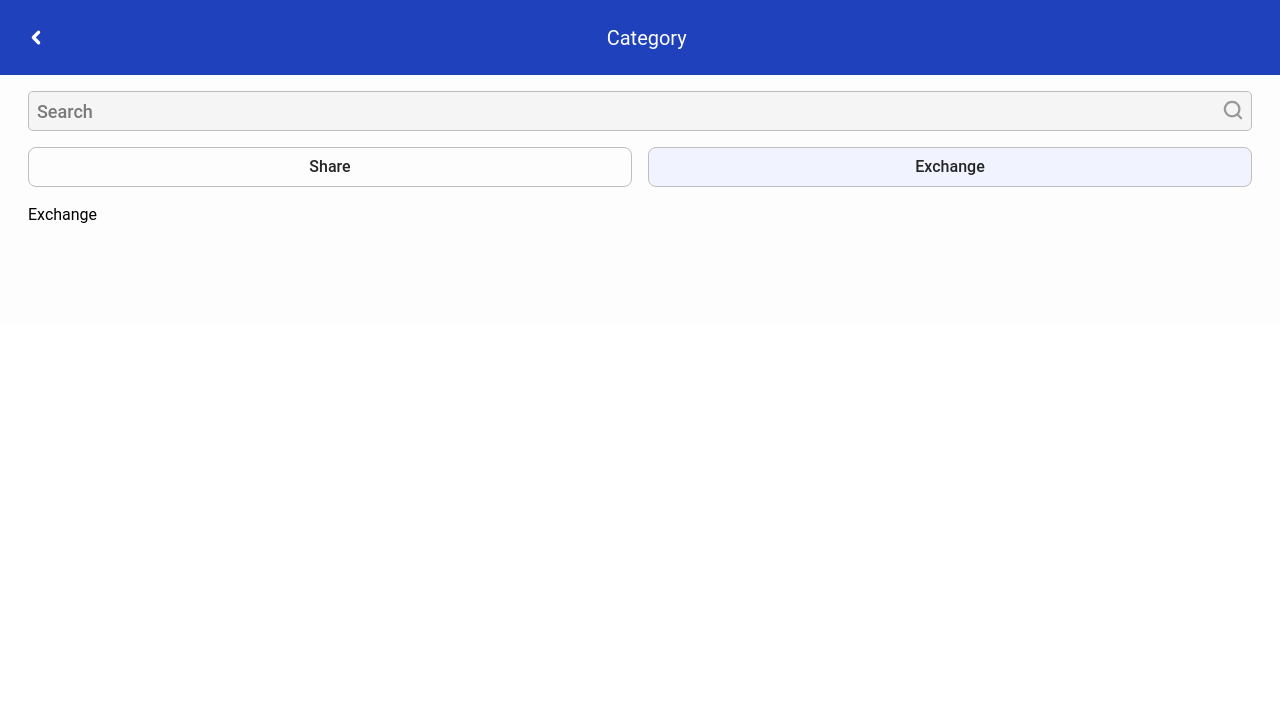
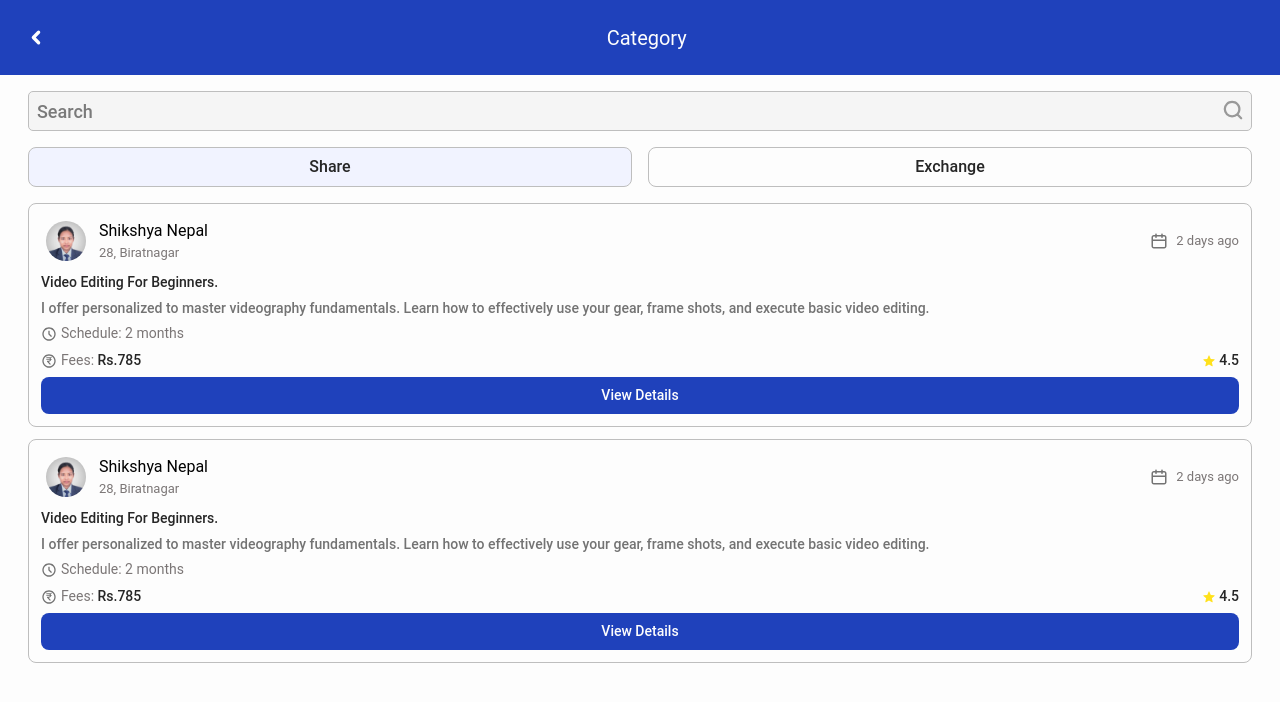
Before and after one commit to NilimaSardar/Skill_Sharing_Platform, a React (Vite) app in the folder Frontend/: page /dashboard/home/categories in a window 1280 px wide. Shown: the top 702 px of the page. Built offline with nearby package versions, Linux system fonts and the light colour scheme; no server answers; sample sign-in values are in the browser's storage.

Commit message:
made exchange component

```diff
--- a/Frontend/src/components/Home/Exchange.jsx
+++ b/Frontend/src/components/Home/Exchange.jsx
@@ -2,7 +2,125 @@
 
 const Exchange = () => {
   return (
-    <div>Exchange</div>
+  <div className='flex flex-col gap-3'>
+
+    <div className='border border-border rounded-lg p-3 flex flex-col gap-1.5'>
+      <div className='flex items-center justify-between'>
+        {/* Profile */}
+        <div className='flex items-center gap-2'>
+          <div className="relative w-[50px] h-[50px] flex items-center justify-center cursor-pointer">
+            <img
+              src="../../profile/Nilima.jpeg"
+              alt="user"
+              className="w-[40px] h-[40px] rounded-full object-cover"
+            />
+          </div>
+          <div>
+            <h3 className='font-serif text-[16px]'>Shikshya Nepal</h3>
+            <p className='font-serif text-[13px] text-[#7B7676]'>28, Biratnagar</p>
+          </div>
+        </div>
+
+        {/* Time */}
+        <div className='flex flex-col items-end'>
+          <div className='flex items-center'>
+              <img src="../../rating/Star.svg" alt=""/>
+              <p className='font-serif text-text font-[550] text-[14px]'>4.5</p>
+            </div>
+            <div className='flex items-center gap-2'>
+              <img src="../../images/Calender.svg" alt="" />
+              <p className='font-serif text-[13px] text-[#7B7676]'>2 days ago</p>
+            </div>
+          </div>
+        </div>
+
+        <h2 className='text-text text-[14px] font-[550]'>Video Editing For Beginners.</h2>
+
+        {/* Exchange Offers/Wants */}
+        <div className='flex items-center justify-between bg-primary-light px-3 py-2 my-1 rounded-lg'>
+          <div>
+            <p className='text-[#737373] text-[14px]'>Offers</p>
+            <p className='text-primary text-[14px]'>Videography</p>
+          </div>
+          <div className='flex flex-col items-center gap-2'>
+            <p className='bg-red-200 text-[10px] text-red-500 p-[3px] rounded-xs'>Expert</p>
+            <img src="../../images/exchange.svg" alt="" />
+          </div>
+          <div className='flex flex-col items-end'>
+            <p className='text-[#737373] text-[14px]'>Wants</p>
+            <p className='text-primary text-[14px]'>web development</p>
+          </div>
+        </div>
+
+        <p className='text-[#737373] mb-1 text-[14px] font-[500] text-justify w-full leading-4.5 tracking-normal'>I offer personalized to master videography fundamentals. Learn how to effectively use your gear, frame shots, and execute basic video editing.</p>
+
+        {/* Buttons */}
+        <div className='flex flex-col gap-2'>
+          <button type="submit" className='bg-primary text-white text-[14px] font-medium px-2 py-2 rounded-lg w-full'>
+            Propose Exchange
+          </button>
+        </div>
+    </div>
+
+    <div className='border border-border rounded-lg p-3 flex flex-col gap-1.5'>
+      <div className='flex items-center justify-between'>
+        {/* Profile */}
+        <div className='flex items-center gap-2'>
+          <div className="relative w-[50px] h-[50px] flex items-center justify-center cursor-pointer">
+            <img
+              src="../../profile/Nilima.jpeg"
+              alt="user"
+              className="w-[40px] h-[40px] rounded-full object-cover"
+            />
+          </div>
+          <div>
+            <h3 className='font-serif text-[16px]'>Shikshya Nepal</h3>
+            <p className='font-serif text-[13px] text-[#7B7676]'>28, Biratnagar</p>
+          </div>
+        </div>
+
+        {/* Time */}
+        <div className='flex flex-col items-end'>
+          <div className='flex items-center'>
+              <img src="../../rating/Star.svg" alt=""/>
+              <p className='font-serif text-text font-[550] text-[14px]'>4.5</p>
+            </div>
+            <div className='flex items-center gap-2'>
+              <img src="../../images/Calender.svg" alt="" />
+              <p className='font-serif text-[13px] text-[#7B7676]'>2 days ago</p>
+            </div>
+          </div>
+        </div>
+
+        <h2 className='text-text text-[14px] font-[550]'>Video Editing For Beginners.</h2>
+
+        {/* Exchange Offers/Wants */}
+        <div className='flex items-center justify-between bg-primary-light px-3 py-2 my-1 rounded-lg'>
+          <div>
+            <p className='text-[#737373] text-[14px]'>Offers</p>
+            <p className='text-primary text-[14px]'>Videography</p>
+          </div>
+          <div className='flex flex-col items-center gap-2'>
+            <p className='bg-red-200 text-[10px] text-red-500 p-[3px] rounded-xs'>Expert</p>
+            <img src="../../images/exchange.svg" alt="" />
+          </div>
+          <div className='flex flex-col items-end'>
+            <p className='text-[#737373] text-[14px]'>Wants</p>
+            <p className='text-primary text-[14px]'>web development</p>
+          </div>
+        </div>
+
+        <p className='text-[#737373] mb-1 text-[14px] font-[500] text-justify w-full leading-4.5 tracking-normal'>I offer personalized to master videography fundamentals. Learn how to effectively use your gear, frame shots, and execute basic video editing.</p>
+
+        {/* Buttons */}
+        <div className='flex flex-col gap-2'>
+          <button type="submit" className='bg-primary text-white text-[14px] font-medium px-2 py-2 rounded-lg w-full'>
+            Propose Exchange
+          </button>
+        </div>
+    </div>
+
+  </div>
   )
 }
 
--- a/Frontend/src/pages/Dashboard/Home/Categories.jsx
+++ b/Frontend/src/pages/Dashboard/Home/Categories.jsx
@@ -7,7 +7,7 @@
 
 const Categories = () => {
   const { user } = useAuth();
-  const [activeTab, setActiveTab] = React.useState("exchange");
+  const [activeTab, setActiveTab] = React.useState("share");
 
   const location = useLocation();
   const navigate = useNavigate();
```
Also changed, not shown: Frontend/public/images/exchange.svg (added).
